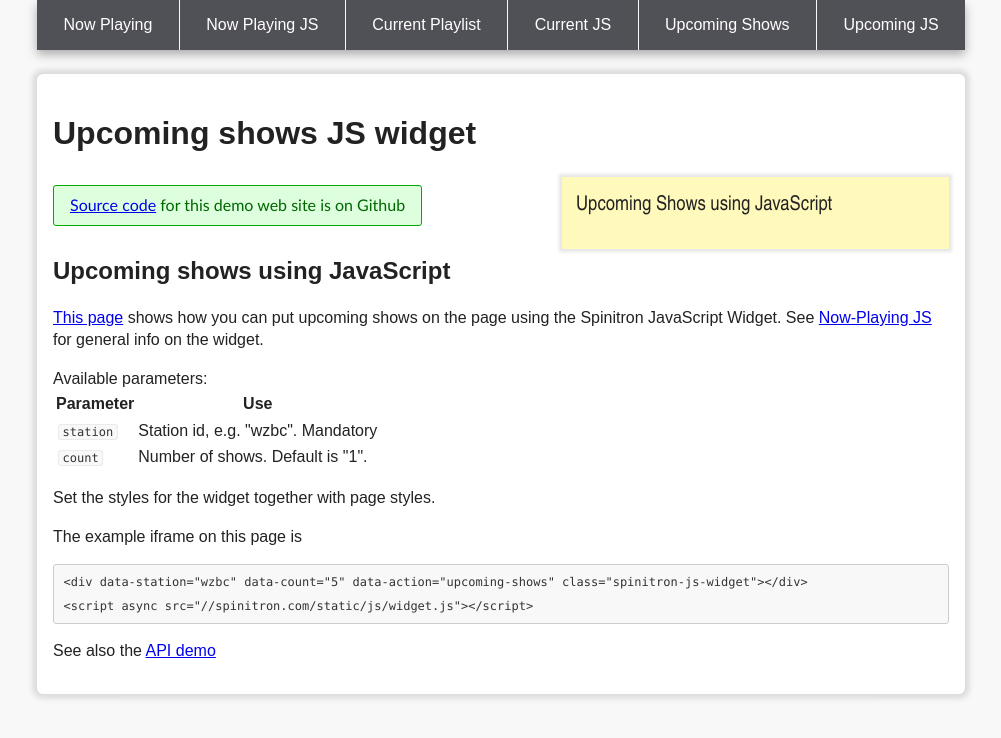
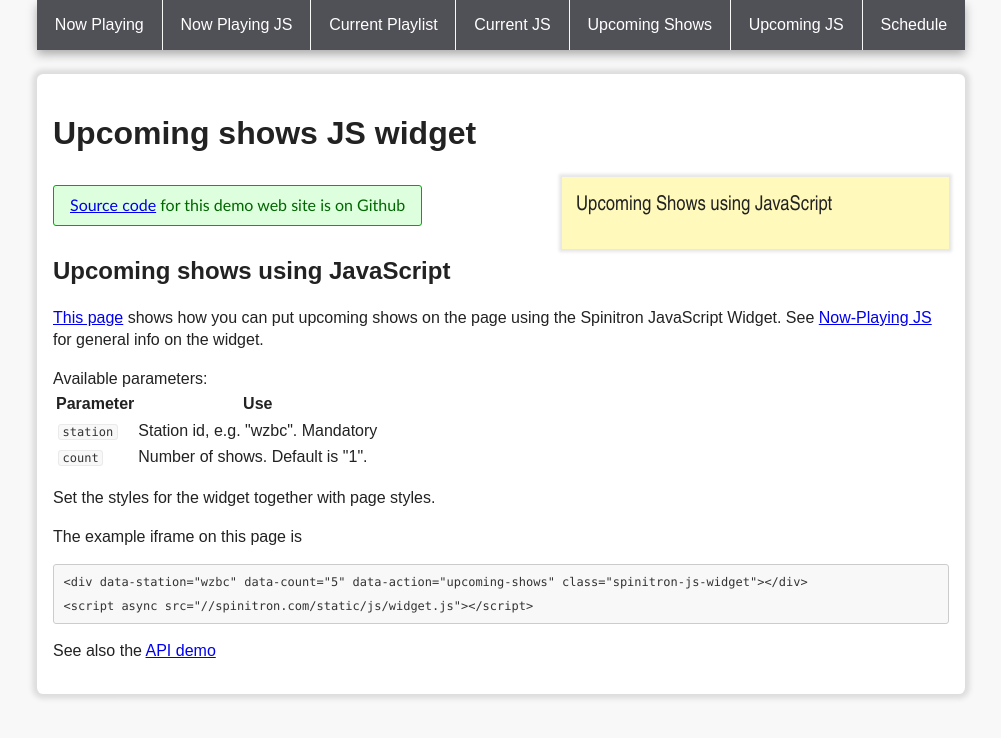
Before and after one commit to spinitron/v2-web-integration, a plain HTML site: page shows-js.html in a window 1280 px wide. Shown: the whole page, without its empty margins (139-1140 px from the left). Drawn offline with Linux system fonts and the light colour scheme; a script that the page names is missing.

Commit message:
added menu item

```diff
--- a/shows-js.html
+++ b/shows-js.html
@@ -14,9 +14,13 @@
 <div class="header-container">
     <header>
         <nav>
-            <a href="index.html">Now Playing</a> <a href="widget.html">Now Playing JS</a> <a href="playlist.html">Current
-            Playlist</a> <a href="playlist-js.html">Current JS</a> <a href="shows.html">Upcoming Shows</a> <a
-            href="shows-js.html">Upcoming JS</a>
+            <a href="index.html">Now Playing</a>
+            <a href="widget.html">Now Playing JS</a>
+            <a href="playlist.html">Current Playlist</a>
+            <a href="playlist-js.html">Current JS</a>
+            <a href="shows.html">Upcoming Shows</a>
+            <a href="shows-js.html">Upcoming JS</a>
+            <a href="schedule.html">Schedule</a>
         </nav>
     </header>
 </div>
```
Also changed, not shown: index.html (+1 -0 lines), playlist-js.html (+1 -0 lines), playlist.html (+1 -0 lines), schedule.html (+1 -0 lines), shows.html (+1 -0 lines), widget.html (+7 -3 lines).
